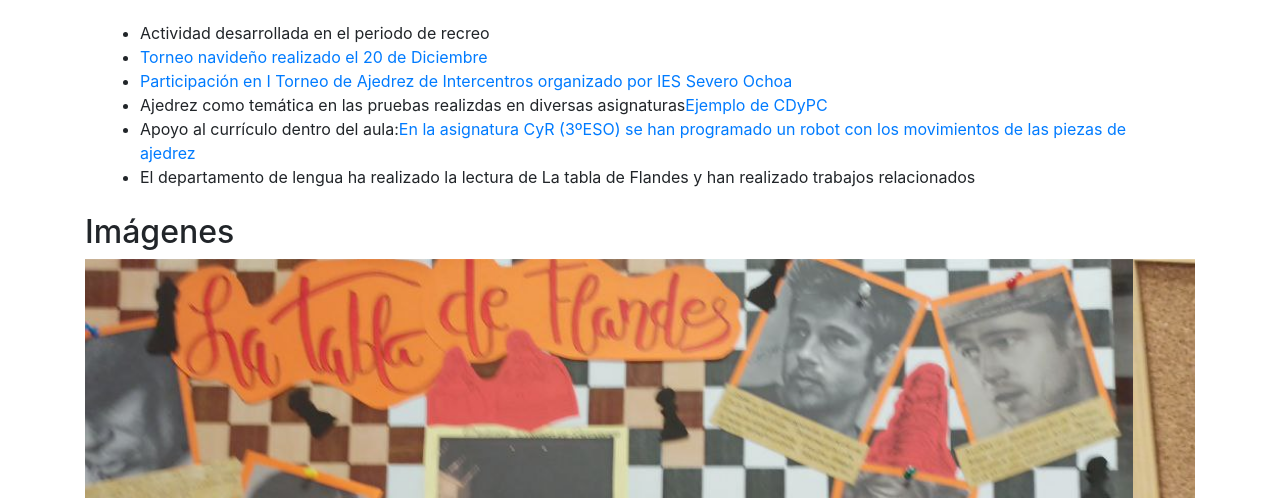
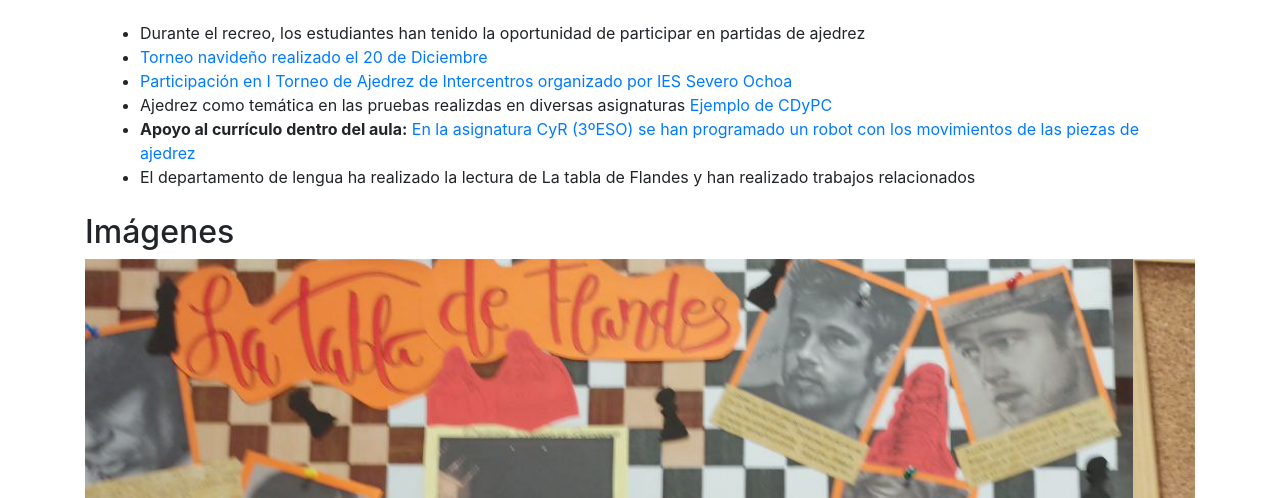
Before and after one commit to profeInformatica101/auladjaque22_23, a plain HTML site: page index.html in a window 1280 px wide. Shown: the part 302-800 px from the top of the page. Drawn offline with nearby package versions, Linux system fonts and the light colour scheme.

Commit message:
Update index.html

```diff
--- a/index.html
+++ b/index.html
@@ -20,7 +20,7 @@
 <div class="container mt-4">
         <h1 class="text-center mb-4">Actividades y Eventos</h1>
         <ul>
-          <li>Actividad desarrollada en el periodo de recreo</li>
+          <li>Durante el recreo, los estudiantes han tenido la oportunidad de participar en partidas de ajedrez</li>
           <li>
             <a href="https://profeinformatica101.github.io/torneo/">Torneo navideño realizado el 20 de Diciembre</a>
           </li>
@@ -28,10 +28,10 @@
             <a href="https://sites.google.com/view/chess-forever/intercentros">Participación en I Torneo de Ajedrez de Intercentros organizado por IES Severo Ochoa</a>
           </li>
           <li>
-            Ajedrez como temática en las pruebas realizdas en diversas asignaturas<a href="https://docs.google.com/document/d/1OytaVSw2EQBoRv5Q1JDnYO4asHTUOcubnh1QuQ8dfsE/edit?usp=sharing">Ejemplo de CDyPC</a>
+            Ajedrez como temática en las pruebas realizdas en diversas asignaturas <a href="https://docs.google.com/document/d/1OytaVSw2EQBoRv5Q1JDnYO4asHTUOcubnh1QuQ8dfsE/edit?usp=sharing">Ejemplo de CDyPC</a>
           </li>
           <li>
-            Apoyo al currículo dentro del aula:<a href="https://profeinformatica101.github.io/maqueen/">En la asignatura CyR (3ºESO) se han programado un robot con los movimientos de las piezas de ajedrez</a>
+            <b>Apoyo al currículo dentro del aula:</b> <a href="https://profeinformatica101.github.io/maqueen/">En la asignatura CyR (3ºESO) se han programado un robot con los movimientos de las piezas de ajedrez</a>
           </li>
           <li>
             El departamento de lengua ha realizado la lectura de La tabla de Flandes y han realizado trabajos relacionados
```
